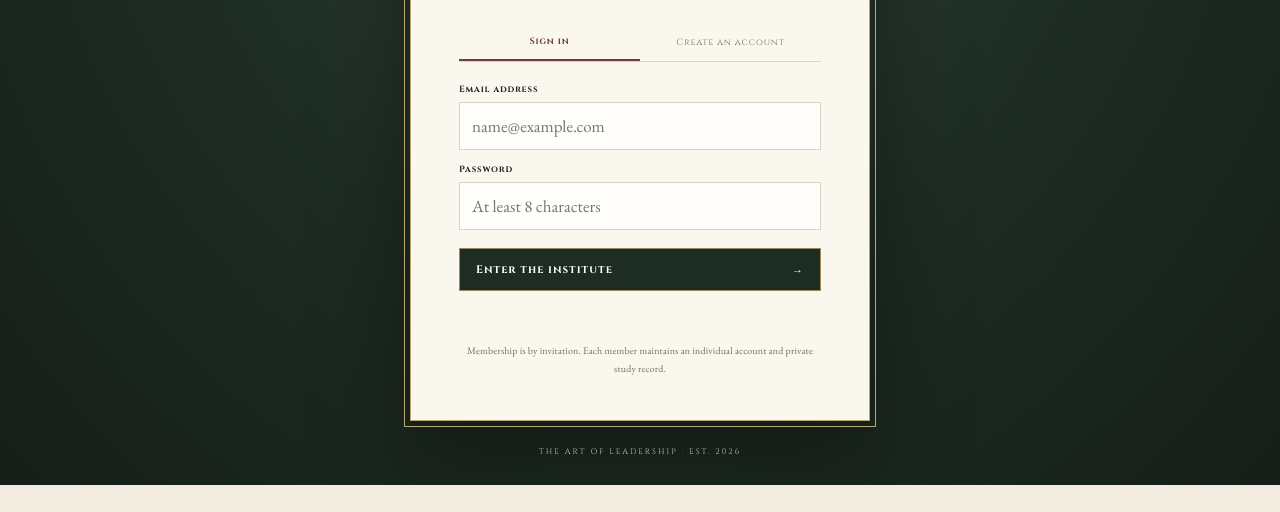
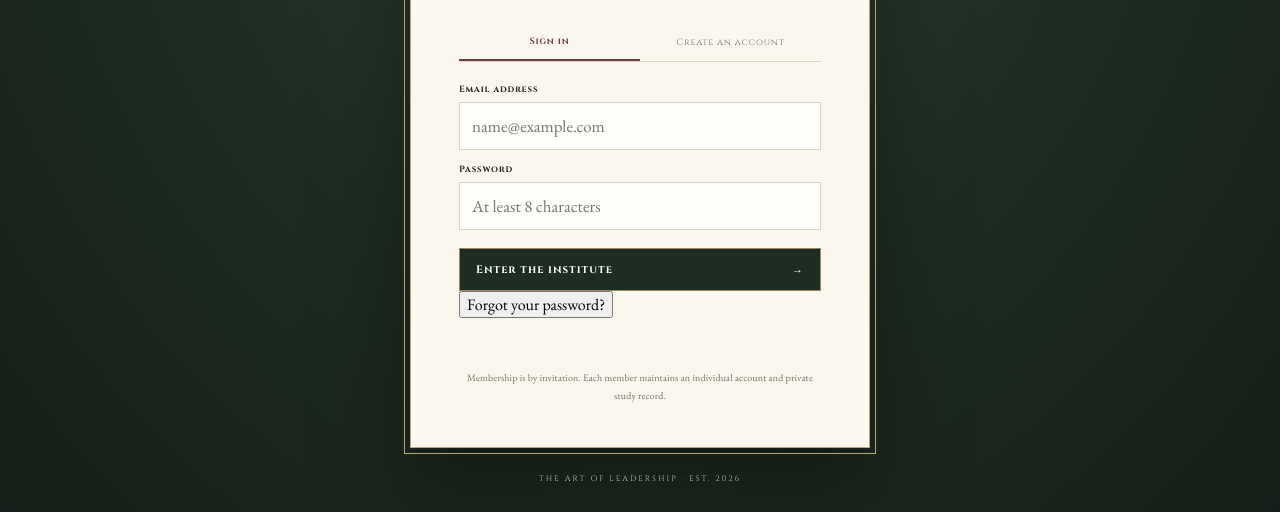
Before and after one commit to victor-stanovoy/power, a plain HTML site: page index.html in a window 1280 px wide. Shown: the part 346-858 px from the top of the page. Before the commit the page ends 831 px from the top, so only its background shows below. Drawn offline with nearby package versions, Linux system fonts and the light colour scheme.

Commit message:
Improve authentication feedback and password reset entry point

```diff
--- a/index.html
+++ b/index.html
@@ -20,7 +20,8 @@
    <label for="auth-email">Email address</label><input id="auth-email" type="email" autocomplete="email" required placeholder="name@example.com">
    <label for="auth-password">Password</label><input id="auth-password" type="password" autocomplete="current-password" minlength="8" required placeholder="At least 8 characters">
    <button class="button primary full" type="submit" id="auth-submit">Enter the institute <span>→</span></button>
-   <p id="auth-message" class="message" aria-live="polite"></p>
+   <button class="auth-forgot" type="button" id="forgot-password">Forgot your password?</button>
+   <p id="auth-message" class="message" role="status" aria-live="polite"></p>
   </form>
   <p class="fine-print">Membership is by invitation. Each member maintains an individual account and private study record.</p>
  </div>
```
